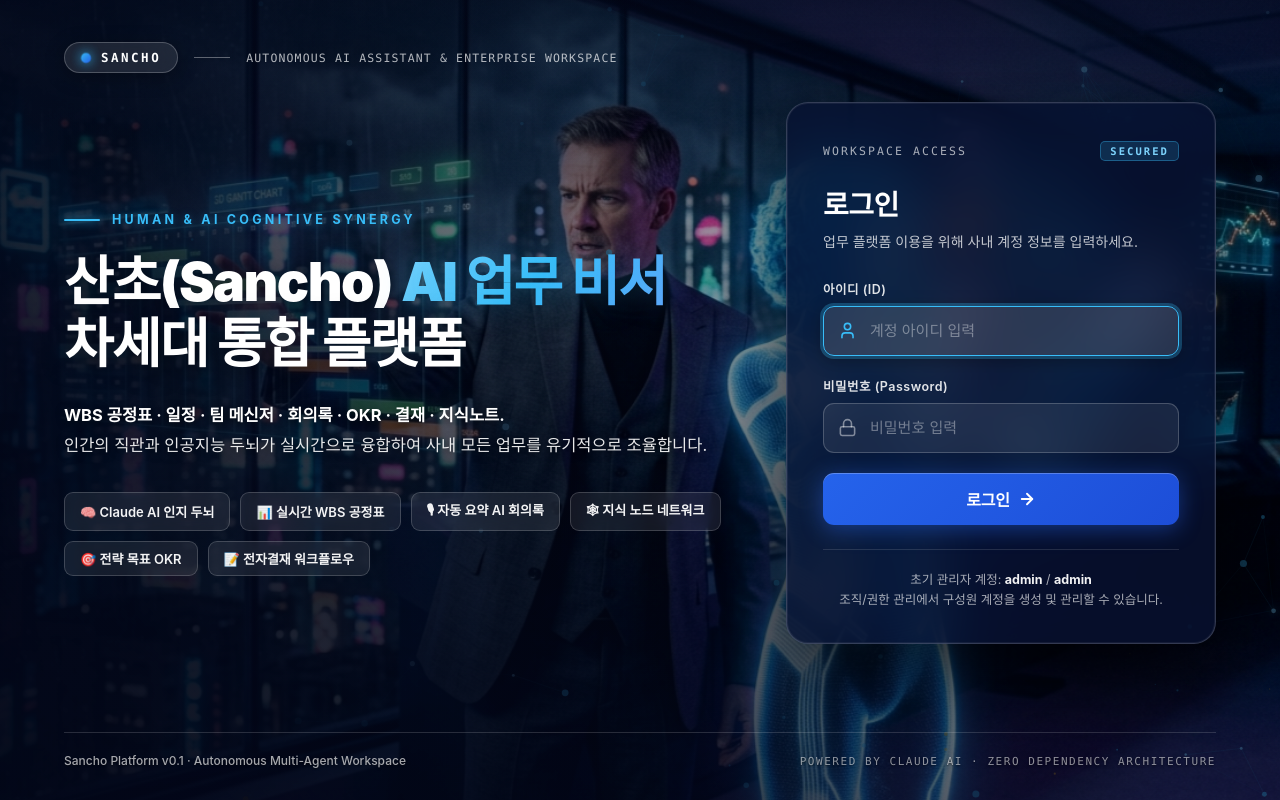
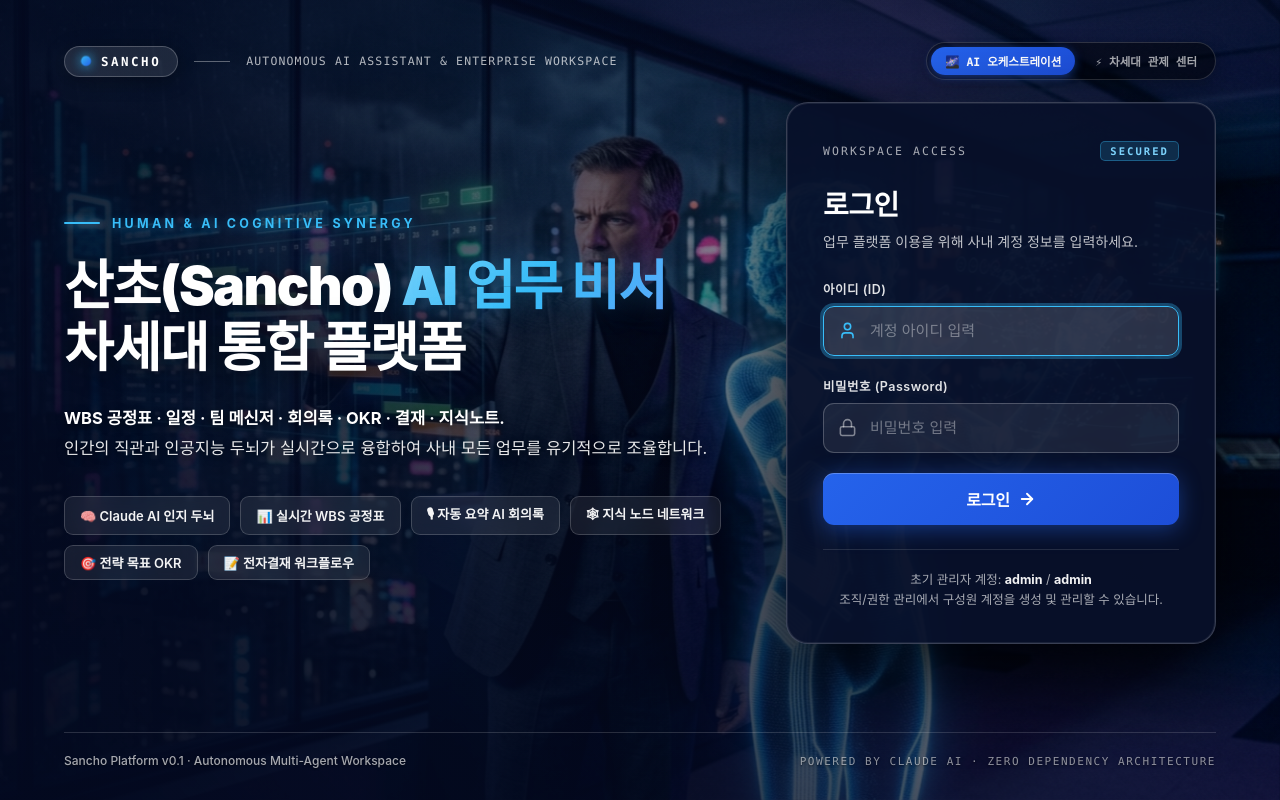
Before and after one commit to cwkim83/sancho_project, a website: page public/login.html in a window 1280 px wide. Drawn offline with Linux system fonts and the light colour scheme.

Commit message:
fix: 로그인 화면 마우스 버벅임 및 드래그 잔상 완벽 제거, 테마 전환기 탑재

```diff
--- a/public/login.html
+++ b/public/login.html
@@ -18,8 +18,28 @@
       --sans-font: Pretendard, -apple-system, BlinkMacSystemFont, "Segoe UI", Roboto, "Helvetica Neue", "맑은 고딕", sans-serif;
     }
 
-    * { box-sizing: border-box; margin: 0; padding: 0; }
-    html, body { height: 100%; width: 100%; overflow: hidden; background: #03091f; font-family: var(--sans-font); }
+    * {
+      box-sizing: border-box;
+      margin: 0;
+      padding: 0;
+      -webkit-user-drag: none;
+    }
+
+    html, body {
+      height: 100%;
+      width: 100%;
+      overflow: hidden;
+      background: #03091f;
+      font-family: var(--sans-font);
+      user-select: none;
+      -webkit-user-select: none;
+      -webkit-font-smoothing: antialiased;
+    }
+
+    input, textarea {
+      user-select: text;
+      -webkit-user-select: text;
+    }
 
     /* 전체 화면 래퍼 */
     .login-wrap {
@@ -31,17 +51,16 @@
       color: #fff;
       overflow-x: hidden;
       overflow-y: auto;
-      -webkit-font-smoothing: antialiased;
     }
 
-    /* 백그라운드 미디어 & 켄 번스(Ken Burns) 애니메이션 */
+    /* 백그라운드 미디어 스테이지 */
     .login-stage {
       position: relative;
       min-height: 100%;
       flex: 1;
       display: flex;
       flex-direction: column;
-      isolation: isolate;
+      overflow: hidden;
     }
 
     .login-media {
@@ -50,81 +69,46 @@
       z-index: 0;
       overflow: hidden;
       background-color: #03091f;
-      background-image:
-        radial-gradient(70% 55% at 75% 10%, rgba(37,99,235,.4) 0%, rgba(37,99,235,0) 70%),
-        radial-gradient(55% 28% at 50% 100%, rgba(245,158,11,.2) 0%, rgba(245,158,11,0) 72%),
-        radial-gradient(40% 40% at 15% 75%, rgba(56,189,248,.15) 0%, rgba(56,189,248,0) 65%),
-        linear-gradient(165deg, #0b2566 0%, #061540 40%, #040d2b 70%, #020617 100%);
+      pointer-events: none;
     }
 
-    /* 생성된 AI + 인간 융합 8K 배경 이미지 (28초 켄번스 & 크로스페이드) */
+    /* 초고화질 AI 융합 배경 이미지 (단일 활성화 & 부드러운 페이드) */
     .login-shot {
       position: absolute;
-      inset: -4%;
-      width: 108%;
-      height: 108%;
+      inset: 0;
+      width: 100%;
+      height: 100%;
       object-fit: cover;
       object-position: center 38%;
       opacity: 0;
-      will-change: opacity, transform;
-      animation-duration: 28s, 28s;
-      animation-timing-function: ease-in-out, ease-in-out;
-      animation-iteration-count: infinite, infinite;
+      transition: opacity 0.6s cubic-bezier(0.16, 1, 0.3, 1);
+      pointer-events: none;
+      user-select: none;
+      -webkit-user-select: none;
+      -webkit-user-drag: none;
+      will-change: opacity;
     }
 
-    .login-shot.is-a {
-      animation-name: lgFadeA, lgKbA;
-    }
-    .login-shot.is-b {
-      animation-name: lgFadeB, lgKbB;
+    .login-shot.active {
+      opacity: 1;
     }
 
-    @keyframes lgFadeA {
-      0%, 42% { opacity: 1; }
-      50%, 92% { opacity: 0; }
-      100% { opacity: 1; }
-    }
-    @keyframes lgFadeB {
-      0%, 42% { opacity: 0; }
-      50%, 92% { opacity: 1; }
-      100% { opacity: 0; }
-    }
-    @keyframes lgKbA {
-      0% { transform: scale(1) translate(0, 0); }
-      50% { transform: scale(1.09) translate(-1.8%, -1.2%); }
-      100% { transform: scale(1) translate(0, 0); }
-    }
-    @keyframes lgKbB {
-      0% { transform: scale(1.09) translate(1.6%, 1%); }
-      50% { transform: scale(1) translate(0, -0.8%); }
-      100% { transform: scale(1.09) translate(1.6%, 1%); }
-    }
-
-    /* 반응형 실시간 인터랙티브 신경망(Neural Network) 캔버스 */
-    #neuralCanvas {
+    /* 가독성 및 깊이감 보호 다층 스크림 */
+    .login-scrim {
       position: absolute;
       inset: 0;
       z-index: 1;
       pointer-events: none;
-      opacity: 0.65;
-    }
-
-    /* 가독성 보호 다층 스크림(Scrim) */
-    .login-scrim {
-      position: absolute;
-      inset: 0;
-      z-index: 2;
-      pointer-events: none;
       background:
-        linear-gradient(215deg, rgba(2,6,23,.18) 0%, rgba(2,6,23,.42) 42%, rgba(2,6,23,.82) 74%, rgba(2,6,23,.95) 100%),
-        linear-gradient(90deg, rgba(2,6,23,.6) 0%, rgba(2,6,23,0) 52%),
-        linear-gradient(180deg, rgba(2,6,23,.65) 0%, rgba(2,6,23,0) 28%);
+        linear-gradient(215deg, rgba(3,9,31,0.2) 0%, rgba(3,9,31,0.52) 42%, rgba(3,9,31,0.86) 78%, rgba(3,9,31,0.97) 100%),
+        linear-gradient(90deg, rgba(3,9,31,0.65) 0%, rgba(3,9,31,0) 55%),
+        linear-gradient(180deg, rgba(3,9,31,0.5) 0%, rgba(3,9,31,0) 25%);
     }
 
     /* 12컬럼 메인 그리드 */
     .login-grid {
       position: relative;
-      z-index: 3;
+      z-index: 2;
       flex: 1;
       display: grid;
       grid-template-columns: repeat(12, minmax(0, 1fr));
@@ -139,7 +123,7 @@
 
     /* 상단 헤더 */
     .login-head {
-      grid-column: 1 / 8;
+      grid-column: 1 / 13;
       grid-row: 1;
       display: flex;
       align-items: center;
@@ -159,7 +143,6 @@
       border-radius: 999px;
       background: rgba(255, 255, 255, 0.1);
       border: 1px solid rgba(255, 255, 255, 0.22);
-      backdrop-filter: blur(12px);
       box-shadow: 0 4px 20px rgba(0,0,0,0.3);
     }
 
@@ -194,6 +177,46 @@
       color: rgba(255,255,255,0.7);
       font-weight: 500;
       letter-spacing: 0.1em;
+    }
+
+    /* 배경 테마 전환 버튼 캡슐 */
+    .bg-switch-group {
+      margin-left: auto;
+      display: inline-flex;
+      align-items: center;
+      gap: 6px;
+      background: rgba(0, 0, 0, 0.45);
+      padding: 4px;
+      border-radius: 999px;
+      border: 1px solid rgba(255, 255, 255, 0.16);
+      box-shadow: 0 4px 16px rgba(0,0,0,0.25);
+    }
+
+    .bg-btn {
+      border: none;
+      background: transparent;
+      color: rgba(255, 255, 255, 0.65);
+      font-family: inherit;
+      font-size: 11.5px;
+      font-weight: 700;
+      padding: 6px 14px;
+      border-radius: 999px;
+      cursor: pointer;
+      transition: all 0.18s ease;
+      display: inline-flex;
+      align-items: center;
+      gap: 6px;
+    }
+
+    .bg-btn:hover {
+      color: #fff;
+      background: rgba(255, 255, 255, 0.12);
+    }
+
+    .bg-btn.active {
+      background: linear-gradient(135deg, #2563eb, #1d4ed8);
+      color: #fff;
+      box-shadow: 0 2px 10px rgba(37, 99, 235, 0.5);
     }
 
     /* 좌측 히어로 메인 */
@@ -298,13 +321,11 @@
       width: 100%;
       max-width: 430px;
       position: relative;
-      background: rgba(8, 18, 48, 0.82);
-      border: 1px solid rgba(255, 255, 255, 0.18);
+      background: rgba(8, 16, 42, 0.94);
+      border: 1px solid rgba(255, 255, 255, 0.2);
       border-radius: 22px;
       padding: 38px 36px 32px;
-      box-shadow: 0 30px 80px rgba(0, 0, 0, 0.65), 0 0 0 1px rgba(255,255,255,0.06) inset;
-      backdrop-filter: blur(24px) saturate(1.4);
-      -webkit-backdrop-filter: blur(24px) saturate(1.4);
+      box-shadow: 0 30px 80px rgba(0, 0, 0, 0.75), 0 0 0 1px rgba(255,255,255,0.08) inset;
     }
 
     .panel-cap {
@@ -374,7 +395,7 @@
       height: 19px;
       color: rgba(255, 255, 255, 0.45);
       pointer-events: none;
-      transition: color 0.2s;
+      transition: color 0.15s;
     }
 
     .form-input {
@@ -383,12 +404,12 @@
       padding: 0 16px 0 46px;
       border-radius: 11px;
       background: rgba(255, 255, 255, 0.08);
-      border: 1px solid rgba(255, 255, 255, 0.2);
+      border: 1px solid rgba(255, 255, 255, 0.22);
       color: #fff;
       font-family: inherit;
       font-size: 15px;
       outline: none;
-      transition: all 0.2s ease;
+      transition: border-color 0.15s, background-color 0.15s, box-shadow 0.15s;
     }
 
     .form-input::placeholder {
@@ -396,9 +417,9 @@
     }
 
     .form-input:focus {
-      background: rgba(255, 255, 255, 0.13);
+      background: rgba(255, 255, 255, 0.14);
       border-color: #38bdf8;
-      box-shadow: 0 0 0 3px rgba(56, 189, 248, 0.28), 0 4px 18px rgba(0,0,0,0.35);
+      box-shadow: 0 0 0 3px rgba(56, 189, 248, 0.32);
     }
 
     .input-wrapper:focus-within .input-icon {
@@ -566,14 +587,11 @@
 <body>
   <div class="login-wrap">
     <div class="login-stage">
-      <!-- 8K AI + 인간 융합 배경 미디어 (28초 켄번스 & 크로스페이드) -->
+      <!-- 8K AI + 인간 융합 배경 미디어 -->
       <div class="login-media" aria-hidden="true">
-        <img class="login-shot is-a" alt="AI Assistant Synergy" decoding="async" fetchpriority="high" src="/m/assets/login/ai-hero-1.jpg">
-        <img class="login-shot is-b" alt="Future AI Collaboration Hub" decoding="async" loading="lazy" src="/m/assets/login/ai-hero-2.jpg">
+        <img class="login-shot active" id="bgShot1" alt="AI Assistant Synergy" decoding="async" fetchpriority="high" draggable="false" src="/m/assets/login/ai-hero-1.jpg">
+        <img class="login-shot" id="bgShot2" alt="Future AI Collaboration Hub" decoding="async" loading="lazy" draggable="false" src="/m/assets/login/ai-hero-2.jpg">
       </div>
-
-      <!-- 실시간 신경망 인터랙티브 캔버스 (움직이는 디지털 파티클) -->
-      <canvas id="neuralCanvas"></canvas>
 
       <!-- 명도 대비 스크림 오버레이 -->
       <div class="login-scrim" aria-hidden="true"></div>
@@ -588,6 +606,12 @@
           </div>
           <span class="divider"></span>
           <span class="head-subtitle">Autonomous AI Assistant & Enterprise Workspace</span>
+
+          <!-- 상단 테마 전환기 -->
+          <div class="bg-switch-group" role="group" aria-label="배경 이미지 테마 선택">
+            <button type="button" class="bg-btn active" id="btnBg1" title="테마 1: AI 오케스트레이션 코어">🌌 AI 오케스트레이션</button>
+            <button type="button" class="bg-btn" id="btnBg2" title="테마 2: 차세대 관제 센터">⚡ 차세대 관제 센터</button>
+          </div>
         </header>
 
         <!-- 좌측 메인 히어로 섹션 -->
@@ -667,136 +691,35 @@
   </div>
 
   <script>
-    // 인터랙티브 신경망 파티클 캔버스 (움직이는 디지털 AI 노드)
-    (function initNeuralCanvas() {
-      const canvas = document.getElementById('neuralCanvas');
-      const ctx = canvas.getContext('2d');
-      let width, height;
-      let particles = [];
-      let mouse = { x: -1000, y: -1000, radius: 140 };
+    // 배경 테마 전환 (단일 고화질 이미지 전환, 렉/드래그/버벅임 제로)
+    const shot1 = document.getElementById('bgShot1');
+    const shot2 = document.getElementById('bgShot2');
+    const btn1 = document.getElementById('btnBg1');
+    const btn2 = document.getElementById('btnBg2');
 
-      function resize() {
-        width = canvas.width = window.innerWidth;
-        height = canvas.height = window.innerHeight;
+    function switchBg(idx) {
+      if (idx === 1) {
+        shot1.classList.add('active');
+        shot2.classList.remove('active');
+        btn1.classList.add('active');
+        btn2.classList.remove('active');
+      } else {
+        shot1.classList.remove('active');
+        shot2.classList.add('active');
+        btn1.classList.remove('active');
+        btn2.classList.add('active');
       }
-      window.addEventListener('resize', resize);
-      resize();
+      try { localStorage.sancho_login_bg = String(idx); } catch(e) {}
+    }
 
-      window.addEventListener('mousemove', (e) => {
-        mouse.x = e.clientX;
-        mouse.y = e.clientY;
-      });
-      window.addEventListener('mouseleave', () => {
-        mouse.x = -1000;
-        mouse.y = -1000;
-      });
+    btn1.addEventListener('click', () => switchBg(1));
+    btn2.addEventListener('click', () => switchBg(2));
 
-      const count = Math.floor(Math.min(width, height) / 14);
-      for (let i = 0; i < count; i++) {
-        particles.push({
-          x: Math.random() * width,
-          y: Math.random() * height,
-          vx: (Math.random() - 0.5) * 0.9,
-          vy: (Math.random() - 0.5) * 0.9,
-          radius: Math.random() * 2.4 + 1.2,
-          alpha: Math.random() * 0.6 + 0.4,
-          glow: Math.random() > 0.6
-        });
+    try {
+      if (localStorage.sancho_login_bg === '2') {
+        switchBg(2);
       }
-
-      // 동적 광자(Photon Spark) 펄스
-      let sparks = [];
-      function addSpark() {
-        if (sparks.length < 25) {
-          sparks.push({
-            x: Math.random() * width,
-            y: height + 10,
-            vx: (Math.random() - 0.5) * 1.5,
-            vy: -(Math.random() * 2.5 + 1.5),
-            size: Math.random() * 2.5 + 1,
-            life: 1,
-            decay: Math.random() * 0.015 + 0.008,
-            color: Math.random() > 0.4 ? '#38bdf8' : '#fbbf24'
-          });
-        }
-      }
-
-      function render() {
-        ctx.clearRect(0, 0, width, height);
-
-        if (Math.random() < 0.4) addSpark();
-
-        // 불꽃 스파크 렌더링
-        for (let i = sparks.length - 1; i >= 0; i--) {
-          const s = sparks[i];
-          s.x += s.vx;
-          s.y += s.vy;
-          s.life -= s.decay;
-          if (s.life <= 0) { sparks.splice(i, 1); continue; }
-
-          ctx.beginPath();
-          ctx.arc(s.x, s.y, s.size * s.life, 0, Math.PI * 2);
-          ctx.fillStyle = s.color === '#fbbf24'
-            ? `rgba(251, 191, 36, ${s.life * 0.8})`
-            : `rgba(56, 189, 248, ${s.life * 0.9})`;
-          ctx.shadowBlur = 10;
-          ctx.shadowColor = s.color;
-          ctx.fill();
-          ctx.shadowBlur = 0;
-        }
-
-        // 신경망 노드 렌더링
-        for (let i = 0; i < particles.length; i++) {
-          const p = particles[i];
-          p.x += p.vx;
-          p.y += p.vy;
-
-          if (p.x < 0) p.x = width;
-          else if (p.x > width) p.x = 0;
-          if (p.y < 0) p.y = height;
-          else if (p.y > height) p.y = 0;
-
-          // 마우스 상호작용
-          const dx = mouse.x - p.x;
-          const dy = mouse.y - p.y;
-          const dist = Math.sqrt(dx * dx + dy * dy);
-          if (dist < mouse.radius) {
-            const force = (1 - dist / mouse.radius) * 2.5;
-            p.x -= (dx / dist) * force;
-            p.y -= (dy / dist) * force;
-          }
-
-          // 파티클 그리기
-          ctx.beginPath();
-          ctx.arc(p.x, p.y, p.radius, 0, Math.PI * 2);
-          ctx.fillStyle = p.glow ? `rgba(125, 211, 252, ${p.alpha})` : `rgba(56, 189, 248, ${p.alpha})`;
-          if (p.glow) {
-            ctx.shadowBlur = 8;
-            ctx.shadowColor = '#38bdf8';
-          }
-          ctx.fill();
-          ctx.shadowBlur = 0;
-
-          // 파티클 연결망
-          for (let j = i + 1; j < particles.length; j++) {
-            const p2 = particles[j];
-            const d = Math.hypot(p.x - p2.x, p.y - p2.y);
-            if (d < 125) {
-              const lineAlpha = (1 - d / 125) * 0.28;
-              ctx.beginPath();
-              ctx.moveTo(p.x, p.y);
-              ctx.lineTo(p2.x, p2.y);
-              ctx.strokeStyle = `rgba(56, 189, 248, ${lineAlpha})`;
-              ctx.lineWidth = 0.9;
-              ctx.stroke();
-            }
-          }
-        }
-
-        requestAnimationFrame(render);
-      }
-      render();
-    })();
+    } catch(e) {}
 
     // 로그인 폼 처리
     const form = document.getElementById('loginForm');
```
